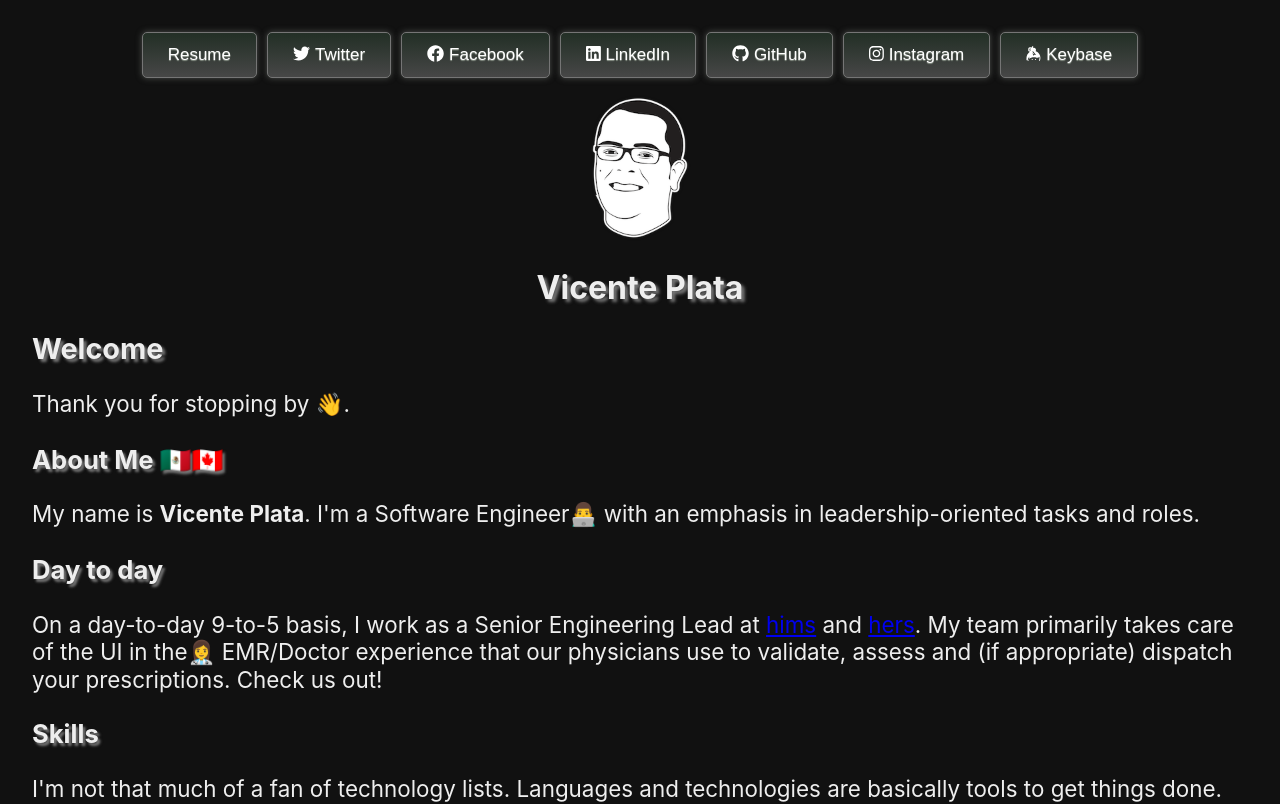
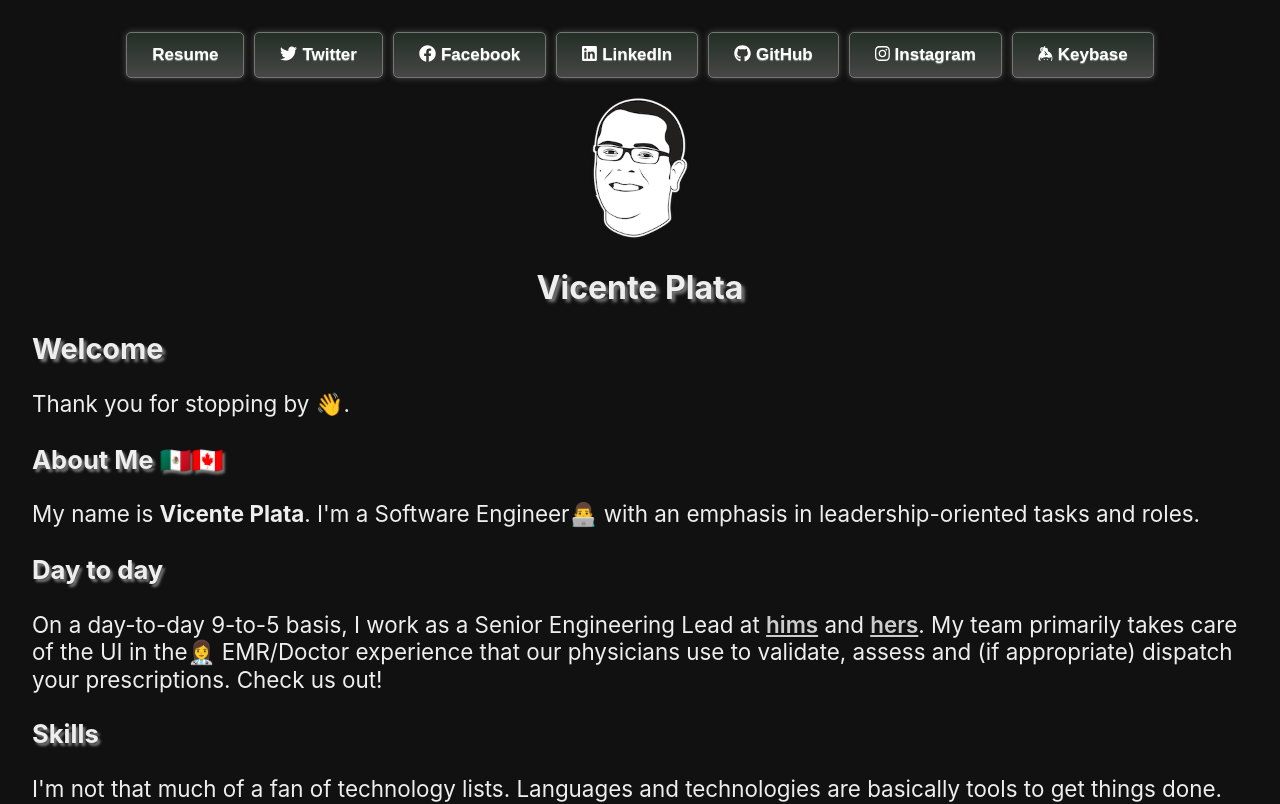
Before and after one commit to xnt/xnt.github.io, a React (Create React App) app: page / in a window 1280 px wide. Shown: the top 804 px of the page. Built offline with nearby package versions, Linux system fonts and the light colour scheme.

Commit message:
⚓️ Change link colours

```diff
--- a/src/index.css
+++ b/src/index.css
@@ -73,6 +73,12 @@ h1, h2, h3, h4 {
 	text-align: center;
 }
 
+a {
+	color: #ccc;
+	font-weight: 600;
+	text-decoration: underline;
+}
+
 div p {
 	font-size: 1.4em;
 }
```
